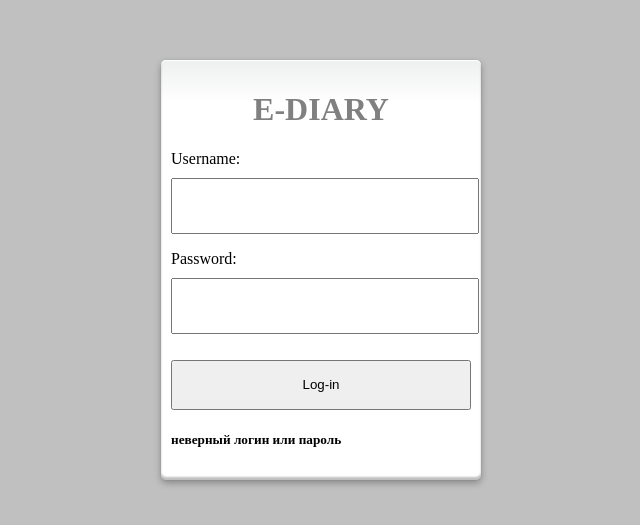
After one commit to VladimirKancevich/E-DIARY, a Django app: template testapp/account/templates/account/warhinglogin.html in a window 1280 px wide. The commit adds this page. Shown: the top 525 px of the page, without its empty margins (319-959 px from the left). Run offline with Django 3.2, Linux system fonts and the light colour scheme; the template is opened without the code that fills it: values that come from a table or form of the project are taken from there, others are empty.

Commit message:
Merge resolve conflicts

```diff
--- /dev/null
+++ b/testapp/account/templates/account/warhinglogin.html
@@ -0,0 +1,22 @@
+{% extends 'account/base.html' %}
+{% block title %}Log-in{% endblock %}
+{% block content %}
+<body bgcolor="#c0c0c0">
+    <form class = "form-1" action="." method="post">
+        <h1>E-DIARY</h1>
+
+        <p class="field">
+            {{ form.as_p }}
+         </p>
+        <p class="field">
+            {% csrf_token %}
+        </p>
+        <p class="submit">
+            <input type="submit" value="Log-in">
+            <h5>неверный логин или пароль</h5>
+        </p>
+
+    </form>
+
+</body>
+{% endblock %}
--- a/testapp/account/views.py
+++ b/testapp/account/views.py
@@ -17,7 +17,8 @@ def user_login(request):
                 else:
                     return HttpResponse('Неактивный аккаунт')
             else:
-                return HttpResponse('неправильный логин или пароль')
+                return render(request, 'account/warhinglogin.html')
+                # return HttpResponse('неправильный логин или пароль')
     else:
         form = LoginForm()
     return render(request, 'account/login.html', {'form': form})
```
Also changed, not shown: testapp/app1/templates/app1/main.html (+3 -4 lines), testapp/app1/models.py (line endings or trailing spaces), testapp/db.sqlite3.
